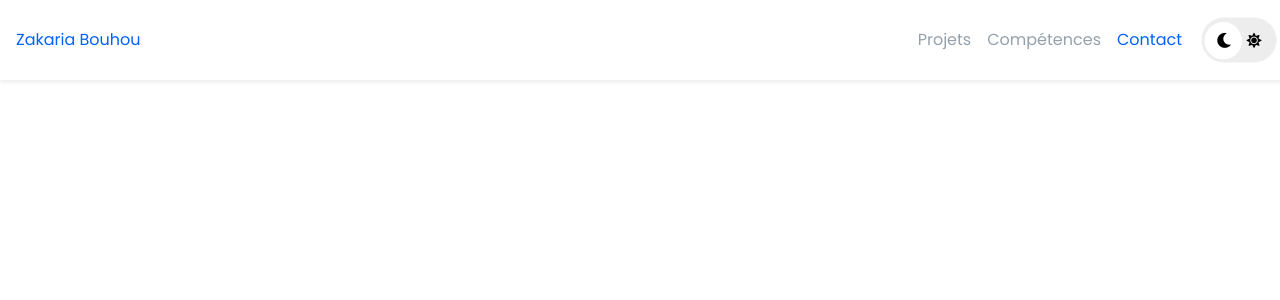
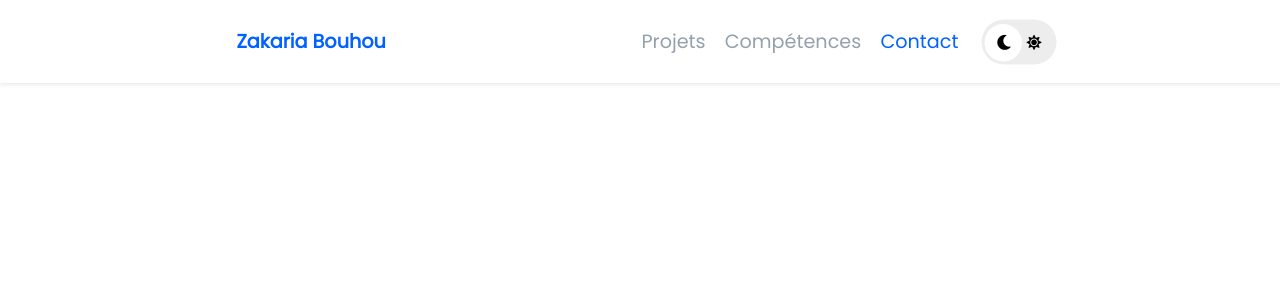
Before and after one commit to ZakariaBouhou/My-Portfolio, a PHP site: page / in a window 1280 px wide. Shown: the top 300 px of the page. Run offline with PHP 8.4, Linux system fonts and the light colour scheme; style sheets or scripts are compiled from the project's sources; some libraries are stand-ins or nearby versions.

Commit message:
navbar ok

```diff
--- a/portfolio/public/templates/main/home.tpl.php
+++ b/portfolio/public/templates/main/home.tpl.php
@@ -1 +1,4 @@
 <main>
+    <div class="homeContainer">
+
+    </div>
```
Also changed, not shown: portfolio/public/assets/css/style.css, portfolio/public/assets/js/app.js, portfolio/public/assets/scss/_header.scss, 1 other file.
